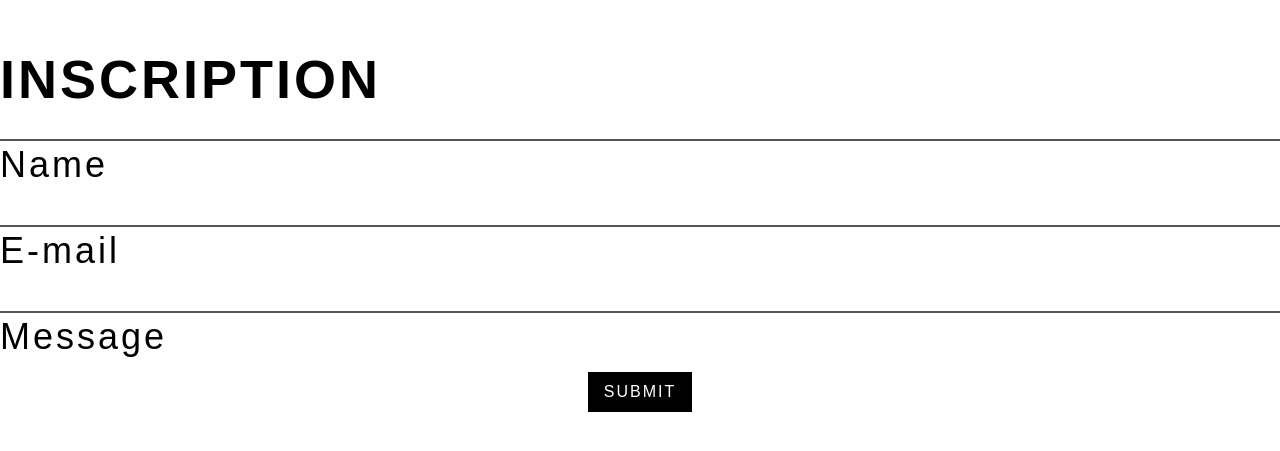
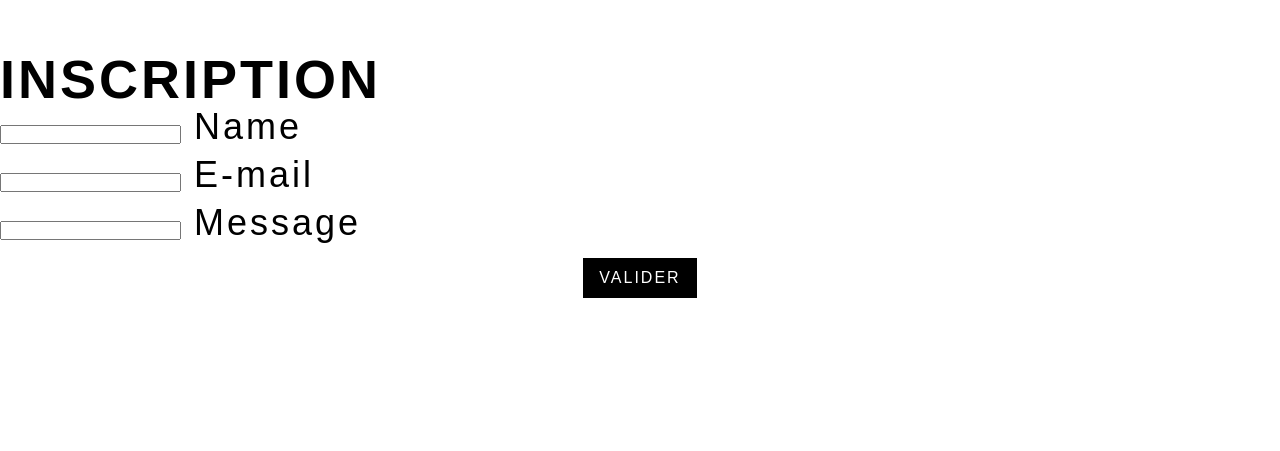
Before and after one commit to RobinMi31/robinmi31.github.io, a plain HTML site: page index.html in a window 1280 px wide. Shown: the part 3177-3628 px from the top of the page. Drawn offline with Linux system fonts and the light colour scheme.

Commit message:
Update index.html

```diff
--- a/index.html
+++ b/index.html
@@ -84,21 +84,21 @@
    <h1 class="title">INSCRIPTION</h1>
    <form class="contact-form row">
       <div class="form-field col x-50">
-         <input id="name" class="input-text js-input" type="text" required>
+         <input id="name"  type="text" required>
          <label class="label" for="name">Name</label>
       </div>
 
       <div class="form-field col x-50">
-         <input id="email" class="input-text js-input" type="email" required>
+         <input id="email" " type="email" required>
          <label class="label" for="email">E-mail</label>
       </div>
 
       <div class="form-field col x-100">
-         <input id="message" class="input-text js-input" type="text" required>
+         <input id="message"  type="text" required>
          <label class="label" for="message">Message</label>
       </div>
       <div class="form-field col x-100 align-center">
-         <input class="submit-btn" type="submit" value="Submit">
+         <input class="submit-btn" type="submit" value="Valider">
       </div>
    </form>
 </section>
```
